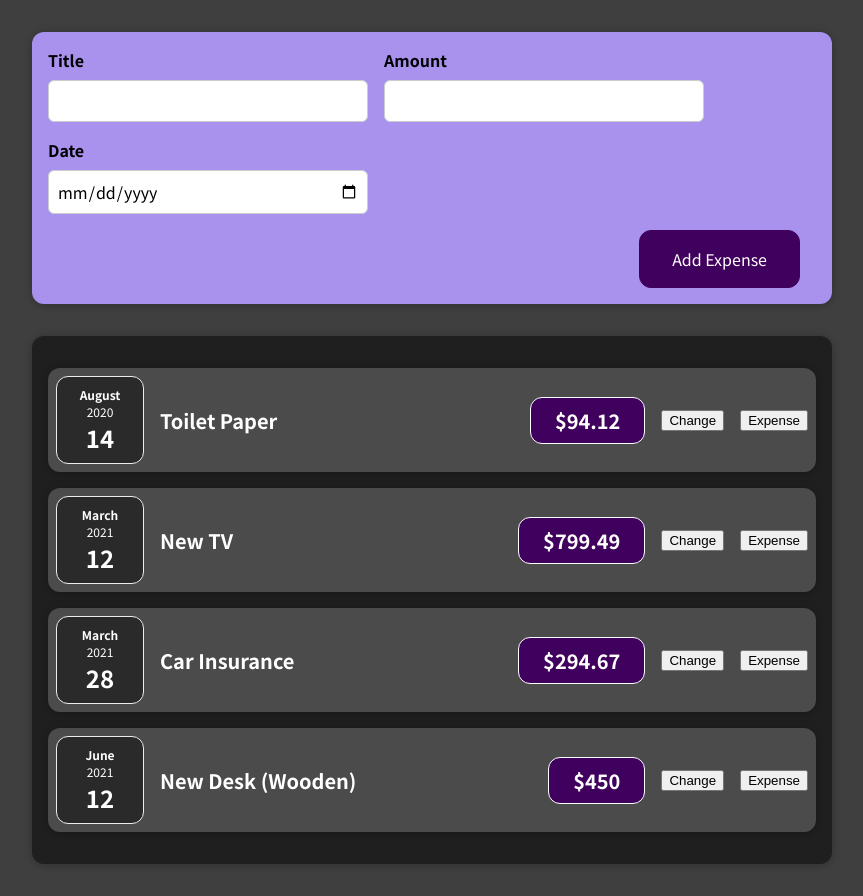
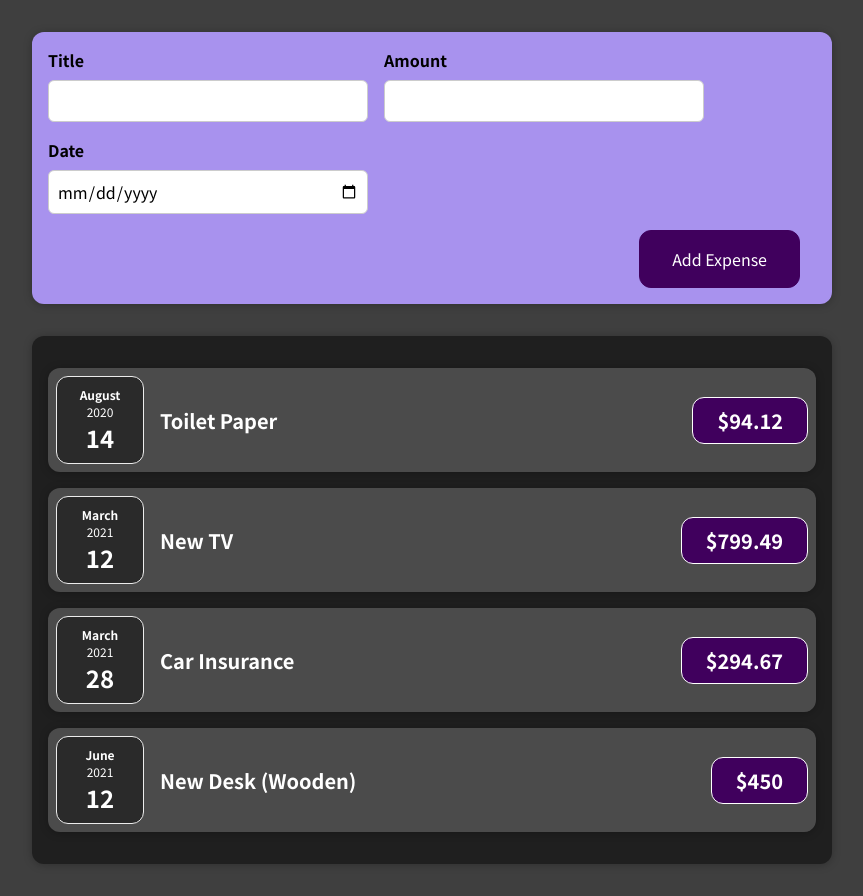
Before and after one commit to Arpana998/Practice, a React (Create React App) app: page / in a window 1280 px wide. Shown: the whole page, without its empty margins (208-1071 px from the left). Built offline with nearby package versions, Linux system fonts and the light colour scheme.

Commit message:
interactiveUI

```diff
--- a/src/App.js
+++ b/src/App.js
@@ -1,8 +1,8 @@
+import { useState } from 'react';
 import Expenses from './Components/Expenses/Expenses';
 import NewExpense from './Components/NewExpense/NewExpense';
 
-function App() {
-  const expenses = [
+const Dummy_Expenses = [
   {
     id: 'e1',
     title: 'Toilet Paper',
@@ -24,9 +24,20 @@ function App() {
   },
 ];
 
+function App() {
+  const [expenses, setNewExpenses] = useState(Dummy_Expenses)
+
+  const AddExpenseHandler = (newExpenseData) => {
+    setNewExpenses((prevExpenses) => {
+      return [newExpenseData,...prevExpenses]
+    })
+    console.log(newExpenseData)
+
+  }
+
   return (
     <div>
-      <NewExpense />
+      <NewExpense onAddExpense={AddExpenseHandler} />
       <Expenses items={expenses} />
     </div>
   );
--- a/src/Components/Expenses/ExpenseItem.js
+++ b/src/Components/Expenses/ExpenseItem.js
@@ -1,30 +1,17 @@
-import { useState } from 'react';
+
 import ExpenseDate from './ExpenseDate';
 import Card from '../UI/Card';
 import './ExpenseItem.css';
 
 function ExpenseItem(props) {
 
-  const [title, setTitle] = useState(props.title)
-  const[amount, setAmount] = useState(props.amount)
-
-  const clickHandler = () => {
-    setTitle('Updated')
-    console.log('clicked!!!!')
-  }
-
-  const expenseChangeHandler = () => {
-    setAmount('100')
-  }
-
   return (
     <Card className='expense-item'>
       <ExpenseDate date={props.date} />
       <div className='expense-item__description'>
-        <h2>{title}</h2>
-        <div className='expense-item__price'>${amount}</div>
-        <button onClick={clickHandler}>Change</button>
-        <button onClick={expenseChangeHandler}>Expense</button>
+        <h2>{props.title}</h2>
+        <div className='expense-item__price'>${props.amount}</div>
+
       </div>
     </Card>
   );
--- a/src/Components/Expenses/Expenses.js
+++ b/src/Components/Expenses/Expenses.js
@@ -5,26 +5,7 @@ import './Expenses.css';
 function Expenses(props) {
   return (
     <Card className="expenses">
-      <ExpenseItem
-        title={props.items[0].title}
-        amount={props.items[0].amount}
-        date={props.items[0].date}
-      />
-      <ExpenseItem
-        title={props.items[1].title}
-        amount={props.items[1].amount}
-        date={props.items[1].date}
-      />
-      <ExpenseItem
-        title={props.items[2].title}
-        amount={props.items[2].amount}
-        date={props.items[2].date}
-      />
-      <ExpenseItem
-        title={props.items[3].title}
-        amount={props.items[3].amount}
-        date={props.items[3].date}
-      />
+      {props.items.map(expense => <ExpenseItem title={expense.title} amount={expense.amount} date={expense.date}/>)}
     </Card>
   );
 }
--- a/src/Components/NewExpense/ExpenseForm.js
+++ b/src/Components/NewExpense/ExpenseForm.js
@@ -2,7 +2,7 @@ import React, { useState } from 'react';
 
 import './ExpenseForm.css';
 
-const ExpenseForm = () => {
+const ExpenseForm = (props) => {
   const[enteredtitle, setenteredTitle] = useState('')
   const[enteredamount, setenteredAmount] = useState('')
   const[entereddate, setenteredDate] = useState('')
@@ -30,7 +30,10 @@ const ExpenseForm = () => {
       amount: enteredamount,
       date: new Date(entereddate)
     }
-    console.log(userInput)
+    props.onSaveExpenseData(userInput)
+    setenteredTitle('')
+    setenteredAmount('')
+    setenteredDate('')
 
   }
   return (
@@ -38,15 +41,15 @@ const ExpenseForm = () => {
       <div className='new-expense__controls'>
         <div className='new-expense__control'>
           <label>Title</label>
-          <input type='text' onChange={nameChangeHandler} />
+          <input type='text' value={enteredtitle} onChange={nameChangeHandler} />
         </div>
         <div className='new-expense__control'>
           <label>Amount</label>
-          <input type='number' onChange={amountChangeHandler} min='0.01' step='0.01' />
+          <input type='number' value={enteredamount} onChange={amountChangeHandler} min='0.01' step='0.01' />
         </div>
         <div className='new-expense__control'>
           <label>Date</label>
-          <input type='date' onChange={dateChangeHandler} min='2019-01-01' max='2022-12-31' />
+          <input type='date' value={entereddate}onChange={dateChangeHandler} min='2019-01-01' max='2022-12-31' />
         </div>
       </div>
       <div className='new-expense__actions'>
--- a/src/Components/NewExpense/NewExpense.js
+++ b/src/Components/NewExpense/NewExpense.js
@@ -3,10 +3,18 @@ import React from 'react';
 import ExpenseForm from './ExpenseForm';
 import './NewExpense.css';
 
-const NewExpense = () => {
+const NewExpense = (props) => {
+  const saveExpenseDataHandler = (enteredExpenseData) => {
+    const userInput = {
+      ...enteredExpenseData,
+      id: Math.random().toString()
+    }
+    props.onAddExpense(userInput);
+  }
+
   return (
     <div className='new-expense'>
-      <ExpenseForm />
+      <ExpenseForm onSaveExpenseData={saveExpenseDataHandler}/>
     </div>
   );
 };
```
Lines whose indentation alone changed are shown as unchanged.
